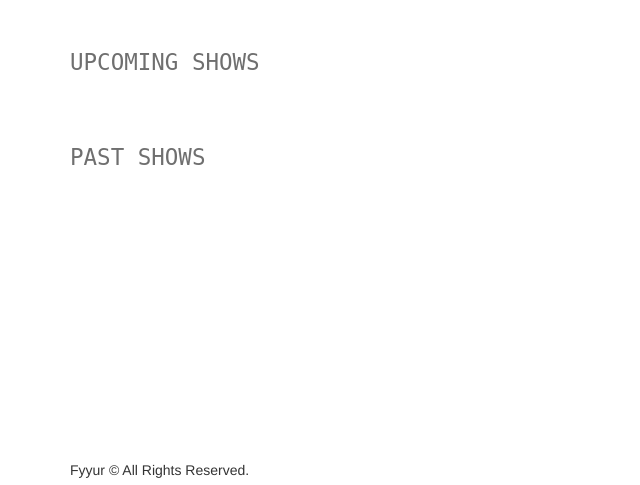
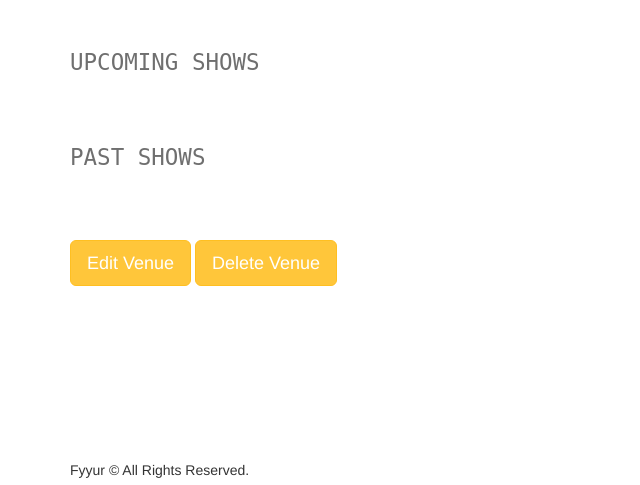
Before and after one commit to Abdullah-MGK/fs-nd-fyyur, a Flask app: template templates/pages/show_venue.html in a window 1280 px wide. Shown: the part 285-770 px from the top of the page, without its empty margins (0-640 px from the left). Run offline with Flask 2, Linux system fonts and the light colour scheme; the template is opened without the code that fills it, so the values that code supplies are empty; some libraries are stand-ins or nearby versions.

Commit message:
implement delete & edit buttons in Venue & Artist

```diff
--- a/templates/pages/show_venue.html
+++ b/templates/pages/show_venue.html
@@ -75,4 +75,48 @@
 	</div>
 </section>
 
+<section>
+	<div class="row">
+		<div class="col-sm-12">
+			<button id="edit_venue" onclick="editVenue(this)" data-id="{{ venue.id }}" class="btn btn-primary btn-lg"
+			>Edit Venue</button>
+			<button id="delete_venue" onclick="deleteVenue(this)" data-id="{{ venue.id }}" class="btn btn-primary btn-lg"
+			>Delete Venue</button>
+		</div>
+	</div>
+</section>
+
+
+<script>
+
+function editVenue(e) {
+	const id = e.dataset.id
+	fetch(`/venues/${id}/edit`, {
+	method: 'GET'
+	})
+	.then(response => {
+		window.location.href = `/venues/${id}/edit`;
+	})
+	.catch(error => {
+		console.log(error);
+	})
+}
+
+function deleteVenue(e) {
+	const id = e.dataset.id
+	fetch(`/venues/${id}`,
+	{
+		method: 'DELETE'
+	})
+	.then(response => {
+		console.log(response)
+		window.location.href = `/venues`;
+	})
+	.catch(error => {
+		console.log(error);
+	})
+}
+
+</script>
+
 {% endblock %}
```
Also changed, not shown: templates/pages/show_artist.html (+44 -0 lines).
